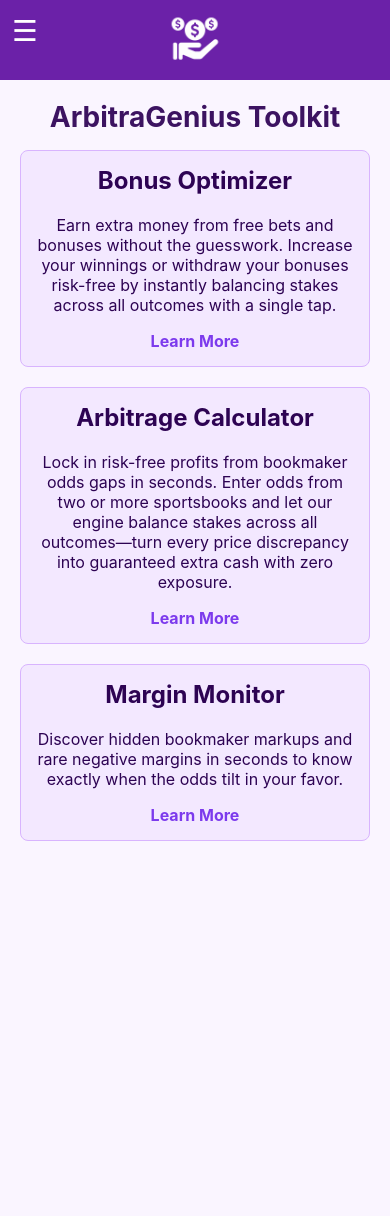
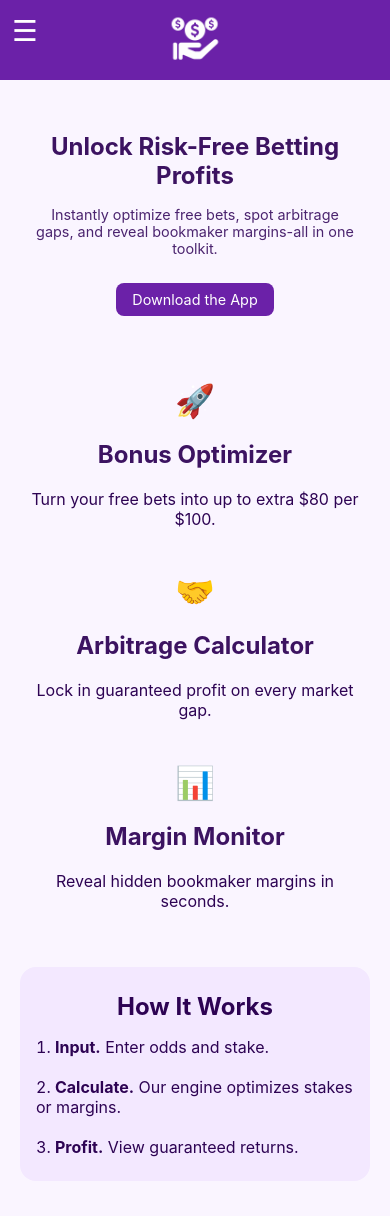
Before and after one commit to hubertik1/arbitragenius-site, a React (Create React App) app: page / in a window 390 px wide. Shown: the top 1216 px of the page. Before the commit the page ends 881 px from the top, so only its background shows below. Built offline with nearby package versions, Linux system fonts and the light colour scheme; the HTML template or start-up script is replaced by a standard one.

Commit message:
update home and navbar

```diff
--- a/src/components/Navbar.module.css
+++ b/src/components/Navbar.module.css
@@ -37,11 +37,13 @@
 .links a {
   color: #000;
   text-decoration: none;
-  padding: 8px 12px;
+  padding: 16px 20px;
   border-radius: 4px;
   transition: background-color 0.3s, transform 0.3s;
   display: block;
   white-space: nowrap;
+  background-color: #faf5ff;
+
 }
 
 .links a:hover {
@@ -97,12 +99,13 @@
   .links {
     flex-direction: column;
     align-items: stretch;
-    gap: 4px; /* tighter spacing */
+    gap: 4px;
     width: 100%;
     margin: 5px 0 0;
     display: none;
-    padding: 0 16px;
+    padding: 2px 16px;
     box-sizing: border-box;
+    margin-bottom: 1.3rem;
   }
 
   .links.show {
@@ -110,8 +113,8 @@
   }
 
   .links a {
-    padding: 4px 12px; /* reduced vertical padding */
-    font-size: 14px;   /* ensure legible but compact */
+    padding: 7px 12px;
+    font-size: 14px;
     width: 100%;
     box-sizing: border-box;
     transform: none;
--- /dev/null
+++ b/src/components/ScreenshotCarousel.js
@@ -0,0 +1,18 @@
+import React from 'react';
+import styles from './ScreenshotCarousel.module.css';
+import { Link } from 'react-router-dom';
+
+const ScreenshotCarousel = ({ items }) => (
+  <div className={styles.carousel}>
+    {items.map((item, idx) => (
+      <div key={idx} className={styles.card}>
+        <Link to={item.link} className={styles.cardTitle}>
+          {item.title}
+        </Link>
+        <img src={item.image} alt={item.alt} className={styles.screenshot} />
+      </div>
+    ))}
+  </div>
+);
+
+export default ScreenshotCarousel;
--- /dev/null
+++ b/src/components/ScreenshotCarousel.module.css
@@ -0,0 +1,69 @@
+.carouselContainer {
+    position: relative;
+    display: flex;
+    align-items: center;
+  }
+
+  .carousel {
+    display: flex;
+    overflow-x: auto;
+    gap: 1.5rem;
+    padding: 1rem 0;
+    scroll-snap-type: x mandatory;
+    flex: 1;
+  }
+
+  .card {
+    flex: 0 0 280px;
+    scroll-snap-align: center;
+    text-align: center;
+  }
+
+  .cardTitle {
+    font-size: 1.25rem;
+    font-weight: bold;
+    color: #3c1361;
+    margin-bottom: 0.75rem;
+    display: block;
+    text-decoration: none;
+  }
+
+  .cardTitle:hover {
+    text-decoration: underline;
+  }
+
+  .screenshot {
+    width: 100%;
+    height: auto;
+    border-radius: 0.75rem;
+    box-shadow: none;
+  }
+
+  .navButton {
+    background: rgba(255,255,255,0.9);
+    border: none;
+    border-radius: 50%;
+    width: 2rem;
+    height: 2rem;
+    display: flex;
+    align-items: center;
+    justify-content: center;
+    position: absolute;
+    top: 50%;
+    transform: translateY(-50%);
+    cursor: pointer;
+    box-shadow: 0 2px 6px rgba(0,0,0,0.1);
+    transition: background 0.2s;
+  }
+
+  .navButton:hover {
+    background: rgba(255,255,255,1);
+  }
+
+  .navButton:first-of-type {
+    left: 0;
+  }
+
+  .navButton:last-of-type {
+    right: 0;
+  }
--- a/src/pages/Home.js
+++ b/src/pages/Home.js
@@ -1,30 +1,78 @@
 import React from 'react';
 import { Link } from 'react-router-dom';
 import styles from './Home.module.css';
+import ScreenshotCarousel from '../components/ScreenshotCarousel';
 
-const Home = () => {
-  return (
-    <div className={styles.container}>
-      <h1>ArbitraGenius Toolkit</h1>
-      <ul>
-        <li>
-          <h2>Bonus Optimizer</h2>
-          <p>Earn extra money from free bets and bonuses without the guesswork. Increase your winnings or withdraw your bonuses risk-free by instantly balancing stakes across all outcomes with a single tap.</p>
-          <Link to="/bonus-optimizer">Learn More</Link>
-        </li>
-        <li>
-          <h2>Arbitrage Calculator</h2>
-          <p>Lock in risk-free profits from bookmaker odds gaps in seconds. Enter odds from two or more sportsbooks and let our engine balance stakes across all outcomes—turn every price discrepancy into guaranteed extra cash with zero exposure.</p>
-          <Link to="/arbitrage-calculator">Learn More</Link>
-        </li>
-        <li>
-          <h2>Margin Monitor</h2>
-          <p>Discover hidden bookmaker markups and rare negative margins in seconds to know exactly when the odds tilt in your favor.</p>
-          <Link to="/margin-monitor">Learn More</Link>
-        </li>
-      </ul>
-    </div>
-  );
-};
+const Home = () => (
+  <div className={styles.container}>
+    <header className={styles.hero}>
+      <h1 className={styles.title}>Unlock Risk-Free Betting Profits</h1>
+      <p className={styles.subtitle}>
+        Instantly optimize free bets, spot arbitrage gaps, and reveal bookmaker margins-all in one toolkit.
+      </p>
+      <a
+        href="https://appstore.com"
+        className={styles.ctaButton}
+        target="_blank"
+        rel="noopener noreferrer"
+      >
+        Download the App
+      </a>
+    </header>
+
+    <section className={styles.featuresSection}>
+      <div className={styles.feature}>
+        <span className={styles.icon}>🚀</span>
+        <h2><Link to="/bonus-optimizer" className={styles.featureLink}>Bonus Optimizer</Link></h2>
+        <p>Turn your free bets into up to extra $80 per $100.</p>
+      </div>
+      <div className={styles.feature}>
+        <span className={styles.icon}>🤝</span>
+        <h2><Link to="/arbitrage-calculator" className={styles.featureLink}>Arbitrage Calculator</Link></h2>
+        <p>Lock in guaranteed profit on every market gap.</p>
+      </div>
+      <div className={styles.feature}>
+        <span className={styles.icon}>📊</span>
+        <h2><Link to="/margin-monitor" className={styles.featureLink}>Margin Monitor</Link></h2>
+        <p>Reveal hidden bookmaker margins in seconds.</p>
+      </div>
+    </section>
+
+    <section className={styles.howItWorks}>
+      <h2>How It Works</h2>
+      <ol>
+        <li><strong>Input.</strong> Enter odds and stake.</li>
+        <li><strong>Calculate.</strong> Our engine optimizes stakes or margins.</li>
+        <li><strong>Profit.</strong> View guaranteed returns.</li>
+      </ol>
+    </section>
+
+    <section className={styles.screenshots}>
+      <h2>App Screenshots</h2>
+      <ScreenshotCarousel
+        items={[
+          { title: 'Bonus Optimizer', link: '/bonus-optimizer', image: '/assets/bonus_ss.png', alt: 'Bonus Optimizer' },
+          { title: 'Arbitrage Calculator', link: '/arbitrage-calculator', image: '/assets/arbitrage_ss.png', alt: 'Arbitrage Calculator' },
+          { title: 'Margin Monitor', link: '/margin-monitor', image: '/assets/margin_ss.png', alt: 'Margin Monitor' }
+        ]}
+      />
+    </section>
+
+    <section className={styles.ctaSection}>
+      <h2>Ready to Win Smarter?</h2>
+      <a
+          href="https://appstore.com"
+          target="_blank"
+          rel="noopener noreferrer"
+          className={styles.storeBadge}
+        >
+          <img
+            src="/assets/App_Store.svg"
+            alt="Download on the App Store"
+          />
+        </a>
+    </section>
+  </div>
+);
 
 export default Home;
--- a/src/pages/Home.module.css
+++ b/src/pages/Home.module.css
@@ -1,57 +1,193 @@
-body {
-  margin: 0;
-  padding: 0;
-}
-
-.navbar {
-  display: flex;
-  align-items: center;
-  justify-content: space-between;
-  background-color: #6b21a8;
-  padding: 10px;
-}
-
-.logoContainer {
-  display: flex;
-  align-items: center;
-  gap: 10px;
-  margin-left: 20px;
-}
-.logo {
-  height: 80px;
-  width: auto;
-}
-
-.container {
-  max-width: 800px;
-  margin: auto;
-  padding-top: 0;
-}
-
-.container h1,
-.container h2,
-.container h3 {
-  margin-top: 0;
-}
-
-ul {
+.container ul {
   list-style: none;
   padding: 0;
 }
 
-li {
+.container li {
   margin-bottom: 20px;
   background-color: #f3e8ff;
-  border: 1px solid #d8b4fe;
-  border-radius: 8px;
-  padding: 15px;
 }
 
-a {
-  color: #7c3aed;
+.hero {
+  text-align: center;
+  padding: 2rem 1rem;
+}
+
+.title {
+  font-size: 2.5rem;
+  color: #3c1361;
+  margin-bottom: 1rem;
+}
+
+.subtitle {
+  font-size: 1.25rem;
+  margin-bottom: 2rem;
+  color: #4b246f;
+}
+
+.ctaButton {
+  background-color: #6b21a8;
+  color: white;
+  padding: 0.75rem 1.5rem;
+  border-radius: 0.5rem;
   text-decoration: none;
-  font-weight: bold;
+  font-size: 1rem;
 }
-a:hover {
+
+.featuresSection {
+  display: flex;
+  justify-content: space-between;
+  margin: 1rem 0;
+}
+
+.feature {
+  flex: 1;
+  text-align: center;
+  padding: 1rem;
+}
+
+.icon {
+  font-size: 2rem;
+  display: block;
+  margin-bottom: 0.5rem;
+}
+
+.featureLink {
+  color: #3c1361;
+  text-decoration: none;
+}
+
+.featureLink:hover {
   text-decoration: underline;
 }
+
+.howItWorks {
+  background: #f3e8ff;
+  padding: 1rem;
+  border-radius: 1rem;
+  margin: 1rem auto 3rem;
+}
+
+.howItWorks h2 {
+  text-align: center;
+  margin-bottom: 2rem;
+}
+
+.howItWorks ol {
+  max-width: 600px;
+  margin: auto;
+  padding-left: 1rem;
+  list-style-position: inside;
+  text-align: center;
+}
+
+.screenshots, .ctaSection {
+  margin-bottom: 3rem;
+  text-align: center;
+}
+
+.screenshots h2 {
+  text-align: center;
+  font-size: 2rem;
+}
+
+.ctaButtonSecondary {
+  background-color: transparent;
+  border: 2px solid #6b21a8;
+  color: #6b21a8;
+  padding: 0.75rem 1.5rem;
+  border-radius: 0.5rem;
+  text-decoration: none;
+  font-size: 1rem;
+}
+
+@media (max-width: 768px) {
+  .featuresSection {
+    flex-direction: column;
+    gap: 0.7rem;
+    margin: 2rem 0;
+  }
+
+  .feature {
+    padding: 0.5rem;
+  }
+
+  .hero {
+    padding: 2rem 1rem;
+  }
+
+  .title {
+    font-size: 2rem;
+  }
+
+  .subtitle {
+    font-size: 1rem;
+  }
+
+  .ctaButton {
+    width: 100%;
+    text-align: center;
+    box-sizing: border-box;
+  }
+
+  .howItWorks {
+    padding: 1.5rem;
+  }
+
+  .howItWorks h2 {
+    font-size: 1.75rem;
+    margin-bottom: 1rem;
+  }
+
+  .howItWorks ol {
+    padding-left: 0;
+    list-style-position: inside;
+    text-align: left;
+  }
+
+  .screenshots {
+    padding: 0 1rem;
+  }
+
+  .screenshots h2 {
+    text-align: center;
+    font-size: 2rem;
+  }
+
+  .carousel {
+    gap: 1rem;
+    padding: 1rem 0;
+    justify-content: center;
+  }
+
+  .card {
+    flex: 0 0 80%;
+  }
+}
+
+@media (max-width: 480px) {
+  .title {
+    font-size: 1.5rem;
+  }
+  .howItWorks {
+    margin-bottom: 2rem;
+    padding: 0.3rem 1rem;
+  }
+
+
+  .subtitle {
+    font-size: 0.9rem;
+  }
+
+  .feature h2,
+  .howItWorks h2,
+  .screenshots h2 {
+    font-size: 1.5rem;
+  }
+
+  .ctaButton,
+  .ctaButtonSecondary {
+    padding: 0.5rem 1rem;
+    font-size: 0.9rem;
+  }
+}
```
